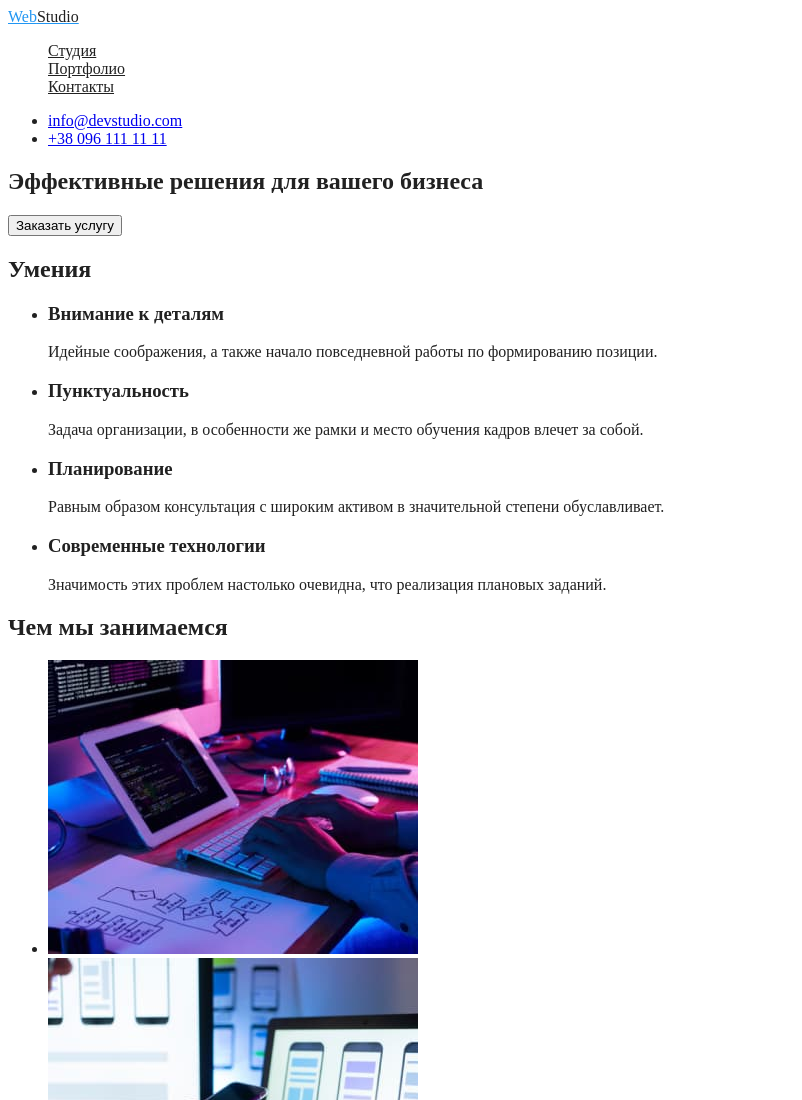
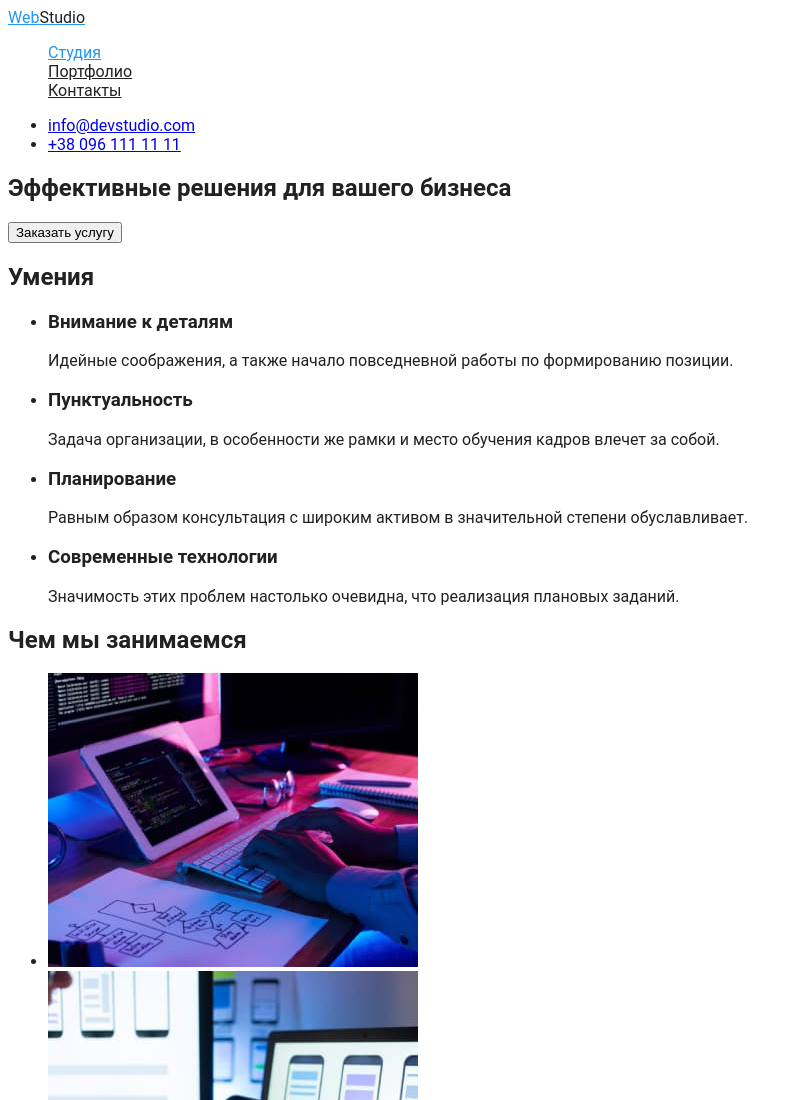
Before and after one commit to Juliia-J/goit-markup-hw-02, a plain HTML site: page index.html in a window 1280 px wide. Shown: the top 1100 px of the page, without its empty margins (0-802 px from the left). Drawn offline with Linux system fonts and the light colour scheme.

Commit message:
Задает css переменные

```diff
--- a/css/styles.css
+++ b/css/styles.css
@@ -1,35 +1,3 @@
-body {
-  background-color: #ffffff;
-  color: #212121;
-}
-
-.logo {
-  color: #2196f3;
-}
-.logo:hover {
-  color: #2196f3;
-}
-.studio {
-  color: #212121;
-}
-
-.list {
-  list-style: none;
-}
-/* Site-nav */
-.site-nav a {
-  color: #212121;
-}
-
-.site-nav a:hover,
-.site-nav a:focus {
-  color: #2196f3;
-}
-
-.section-title {
-  color: #212121;
-}
-
 /* Цвет основного текста #212121 черный */
 /* Цвет вторичного текста #757575 серый */
 /* #FFFFFF белый*/
@@ -39,4 +7,46 @@ body {
 /* Цвет фона в шапке #FFFFFF */
 /* Вторичный цвет фона #E5E5E5  */
 /* Цвет фона в команде #F5F4FA */
-/* Цвет фона мейна и футера #2F303A */ ;
+/* Цвет фона мейна и футера #2F303A */
+:root {
+  --primary-text-color: #212121;
+  --title-text-color: #757575;
+  --accent-color: #2196f3;
+}
+
+body {
+  background-color: #ffffff;
+  color: var(--primary-text-color);
+  font-family: roboto;
+}
+
+.logo {
+  color: var(--accent-color);
+}
+.logo:hover {
+  color: var(--accent-color);
+}
+.studio {
+  color: var(--primary-text-color);
+}
+
+.list {
+  list-style: none;
+}
+/* Site-nav */
+.site-nav a {
+  color: var(--primary-text-color);
+}
+
+.site-nav a:hover,
+.site-nav a:focus {
+  color: var(--accent-color);
+}
+
+.site-nav .link.current {
+  color: var(--accent-color);
+}
+
+.section-title {
+  color: var(--primary-text-color);
+}
--- a/index.html
+++ b/index.html
@@ -5,6 +5,7 @@
     <meta http-equiv="X-UA-Compatible" content="IE=edge">
     <meta name="viewport" content="width=device-width, initial-scale=1.0">
     <title>Студия</title>
+    <link rel=“preconnect” href=“https://fonts.gstatic.com”>
     <link rel="stylesheet" href="./css/styles.css">
 </head>
 
@@ -16,9 +17,9 @@
     <a href="./index.html" class="logo">Web<span class="studio">Studio</span></a>
 
     <ul class="site-nav list">
-        <li><a href="./index.html">Студия</a></li>
-        <li><a href="./portfolio.html">Портфолио</a></li>
-        <li><a href="">Контакты</a></li>
+        <li><a href="./index.html"class="link current">Студия</a></li>
+        <li><a href="./portfolio.html"class="link">Портфолио</a></li>
+        <li><a href="" class="">Контакты</a></li>
     </ul>
     </nav>
 
@@ -33,7 +34,7 @@
 <!--Основной контент-->
 
     <section class="hero">
-        <h1>Эффективные решения для вашего бизнеса</h1>
+        <h1 class="hero-title">Эффективные решения для вашего бизнеса</h1>
         <button type="button">Заказать услугу</button>
     </section>
 
```
Also changed, not shown: portfolio.html (+15 -18 lines).
